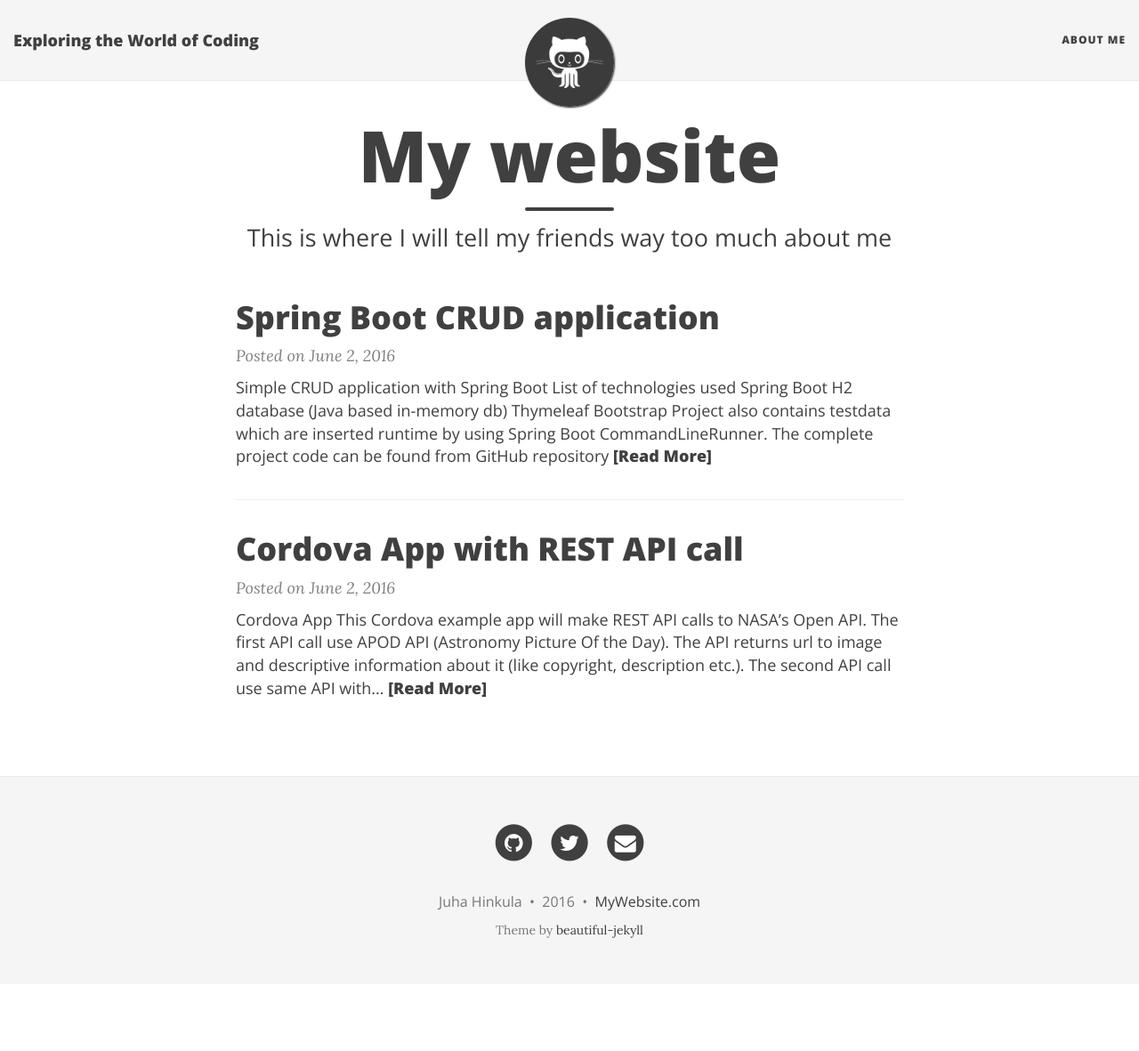
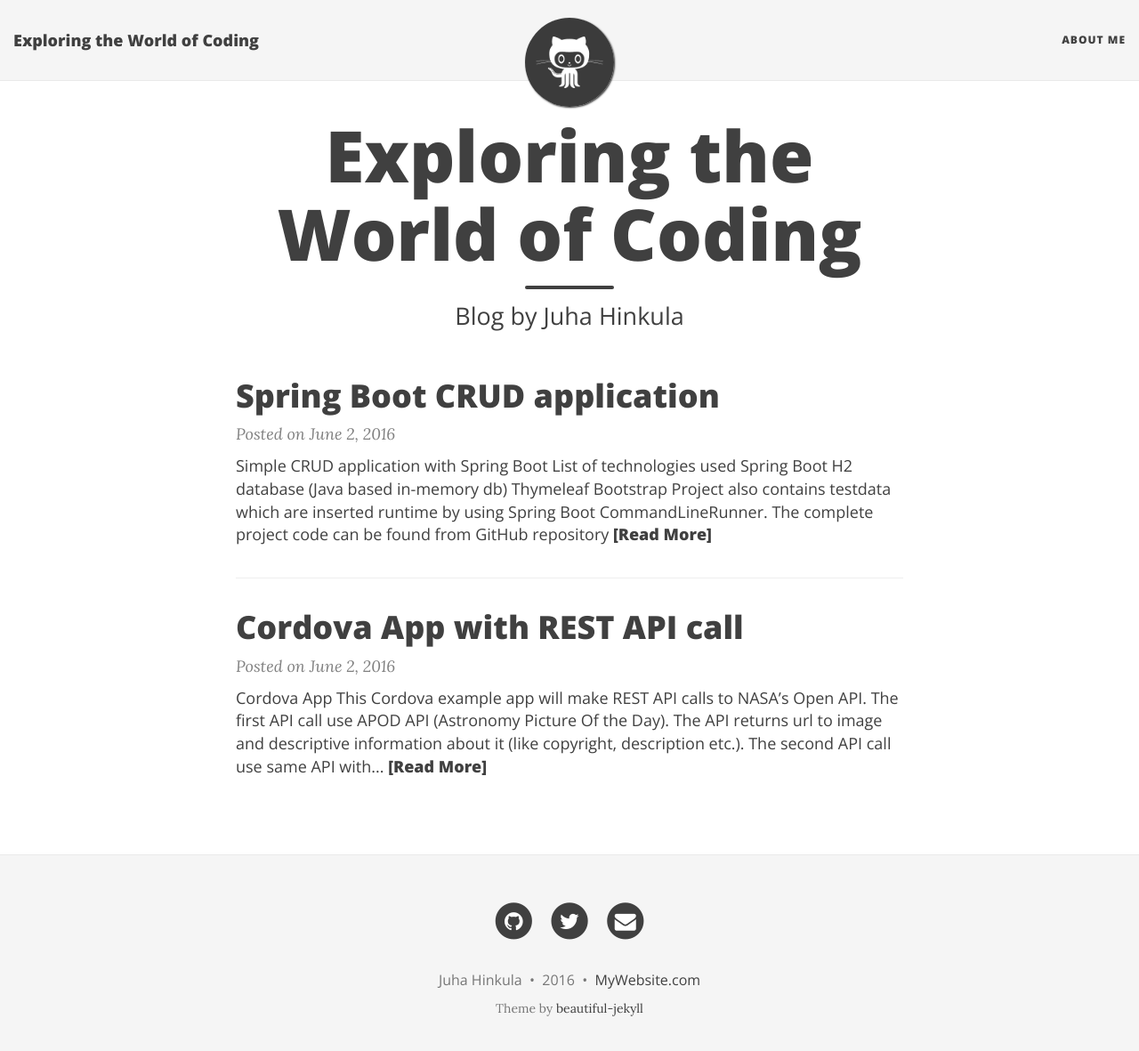
Before and after one commit to juhahinkula/juhahinkula.github.io, a Jekyll site: the page built from index.html, in a window 1280 px wide and 1194 px high. Shown: the top 1181 px of the window at 89% size. Built offline with Jekyll 4.4.1, drawn with Linux system fonts in a browser that asks for light colours; nearby versions of some CDN libraries; the list of posts is cut into pages by our own code.

Commit message:
changing template

```diff
--- a/_config.yml
+++ b/_config.yml
@@ -5,7 +5,7 @@
 
 # If you are building a simple GitHub user page (http://username.github.io) then use these settings:
 url: "http://juhahinkula.github.io"
-baseurl: ""
+baseurl: "/juhahinkula.github.io"
 
 # If you are building a GitHub project page then use these settings:
 #url: "http://username.github.io/projectname"
--- a/index.html
+++ b/index.html
@@ -1,7 +1,7 @@
 ---
 layout: page
-title: My website
-subtitle: This is where I will tell my friends way too much about me
+title: Exploring the World of Coding
+subtitle: Blog by Juha Hinkula
 ---
 
 <div class="posts-list">
```
